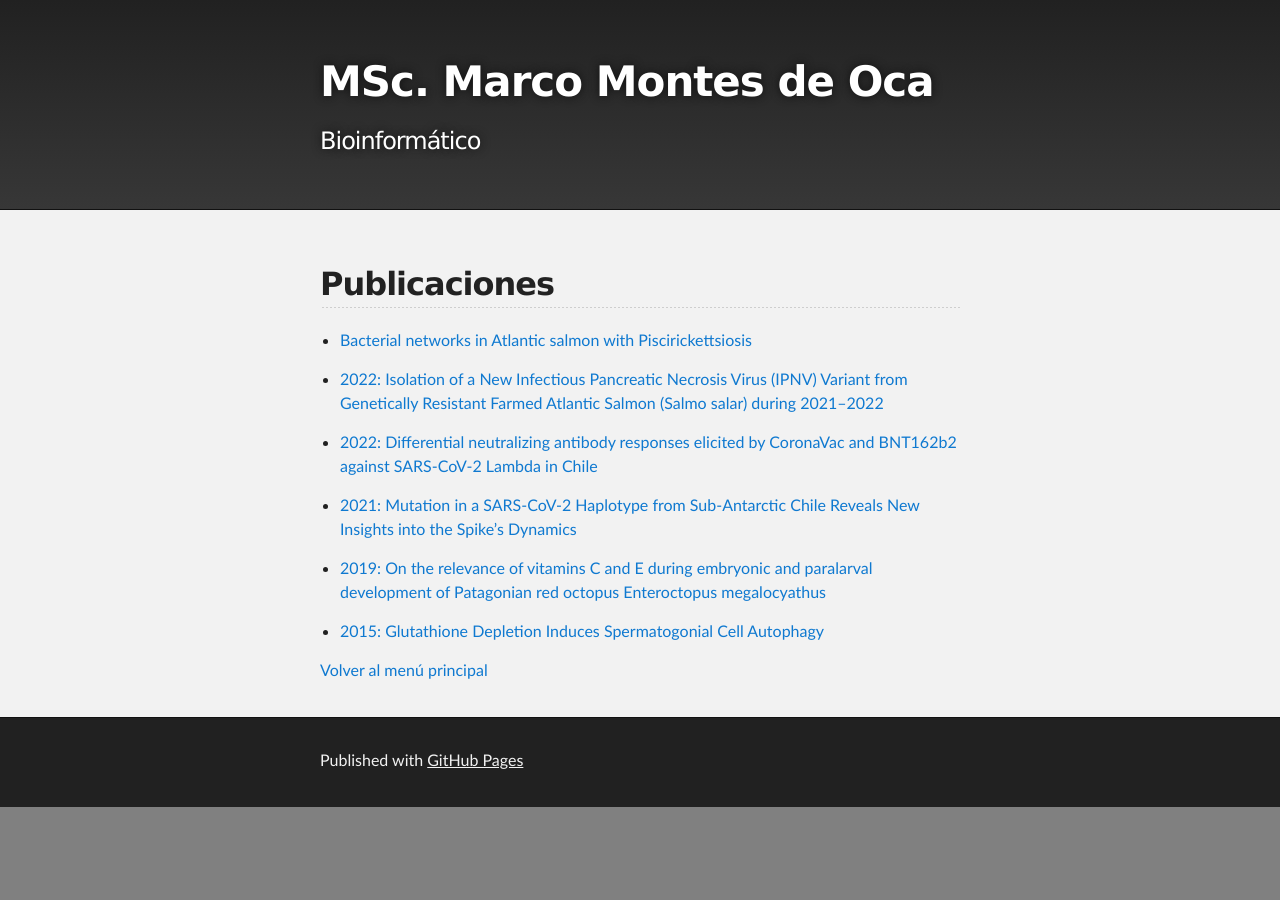
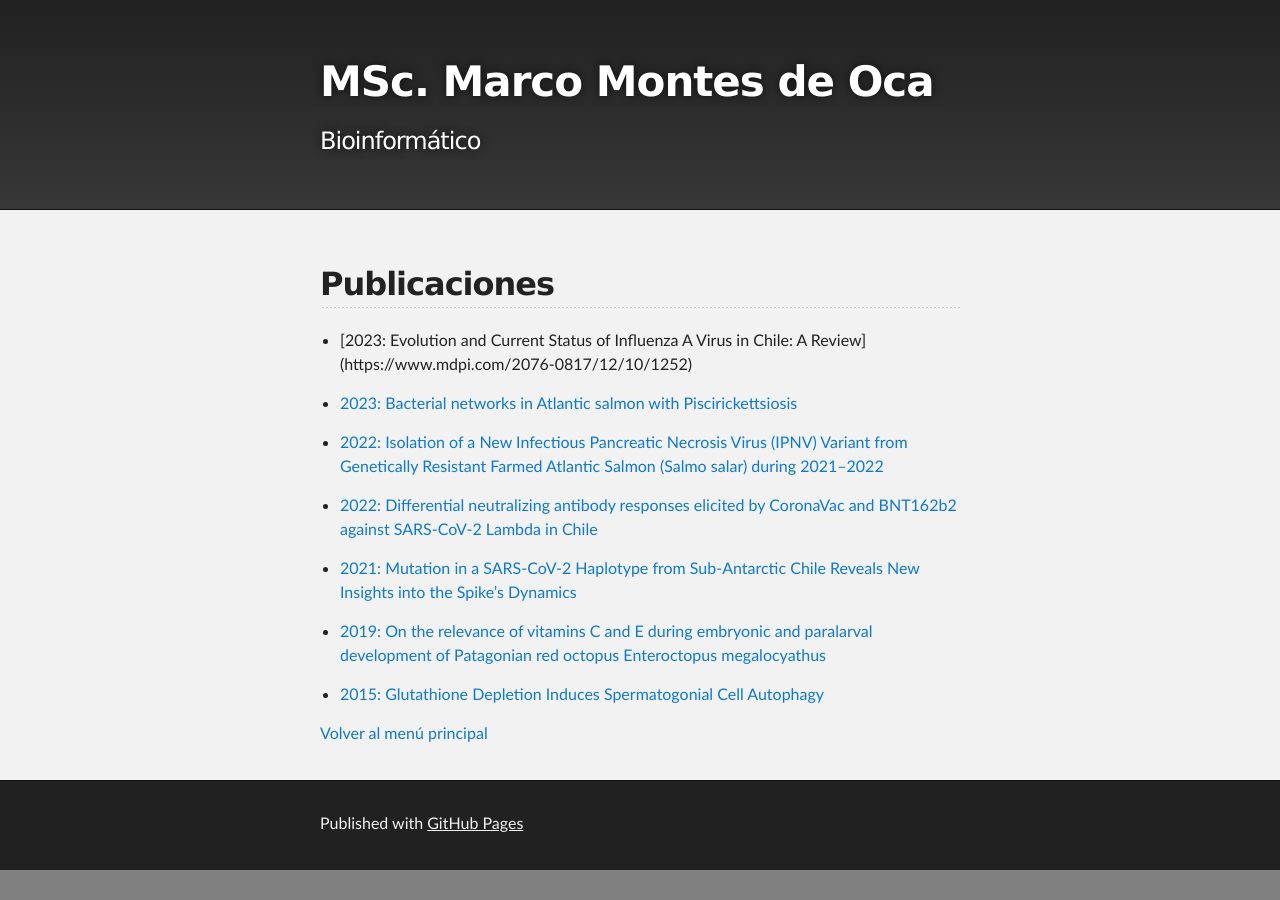
Before and after one commit to marco-montesdeoca/marco-montesdeoca.github.io, a Jekyll site: the page built from publicaciones.md, in a window 1280 px wide. Built offline with Jekyll 4.4.1, drawn with Linux system fonts in a browser that asks for light colours; our own code applies the rules of GitHub Pages for plain Markdown files.

Commit message:
Update publicaciones.md

```diff
--- a/publicaciones.md
+++ b/publicaciones.md
@@ -1,6 +1,8 @@
 ## Publicaciones
 
-* [Bacterial networks in Atlantic salmon with Piscirickettsiosis](https://www.nature.com/articles/s41598-023-43345-x)
+* [2023: Evolution and Current Status of Influenza A Virus in Chile: A Review] (https://www.mdpi.com/2076-0817/12/10/1252)
+
+* [2023: Bacterial networks in Atlantic salmon with Piscirickettsiosis](https://www.nature.com/articles/s41598-023-43345-x)
 
 * [2022: Isolation of a New Infectious Pancreatic Necrosis Virus (IPNV) Variant from Genetically Resistant Farmed Atlantic Salmon (Salmo salar) during 2021–2022](https://www.mdpi.com/2076-0817/11/11/1368)
 
```
